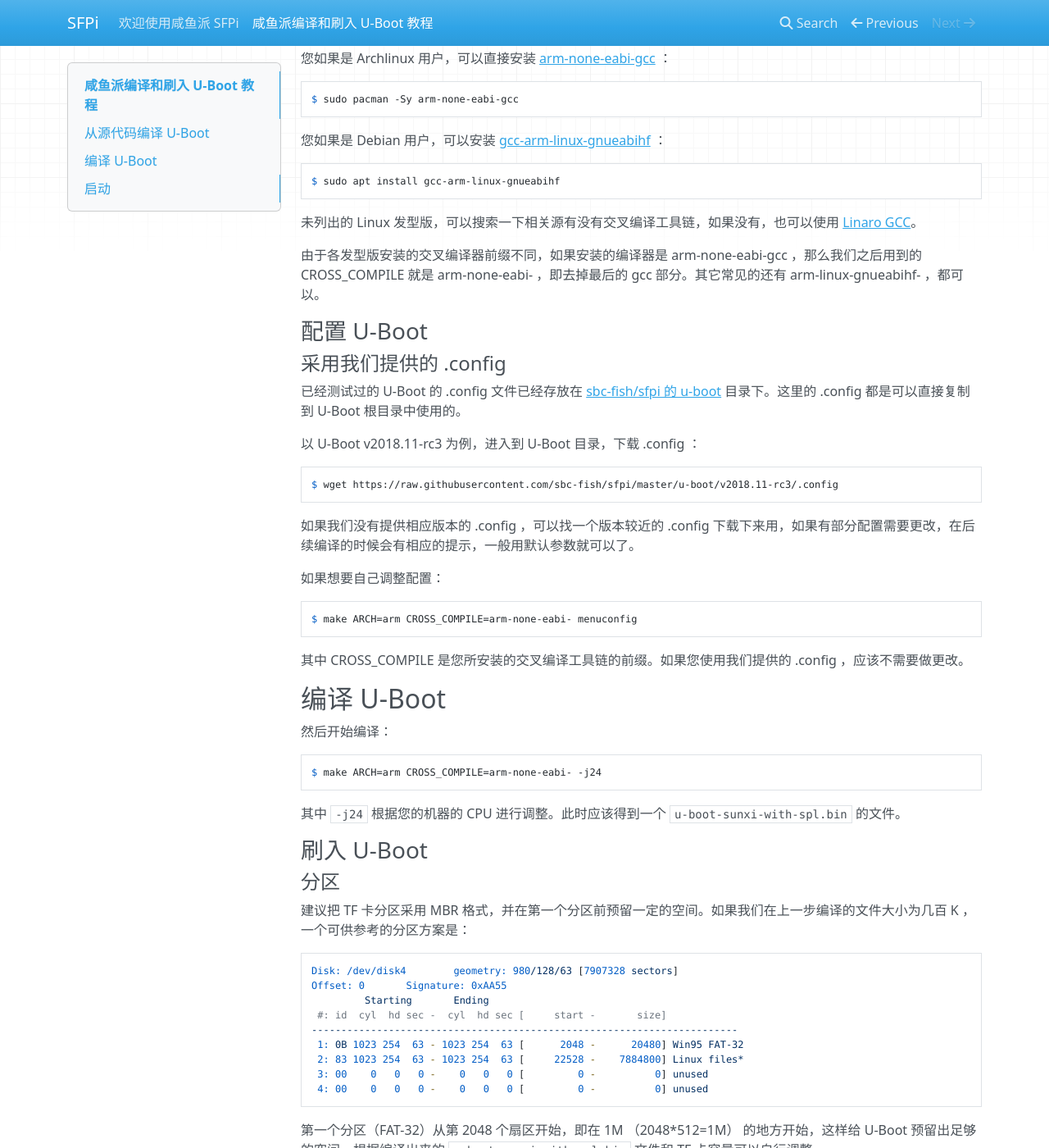
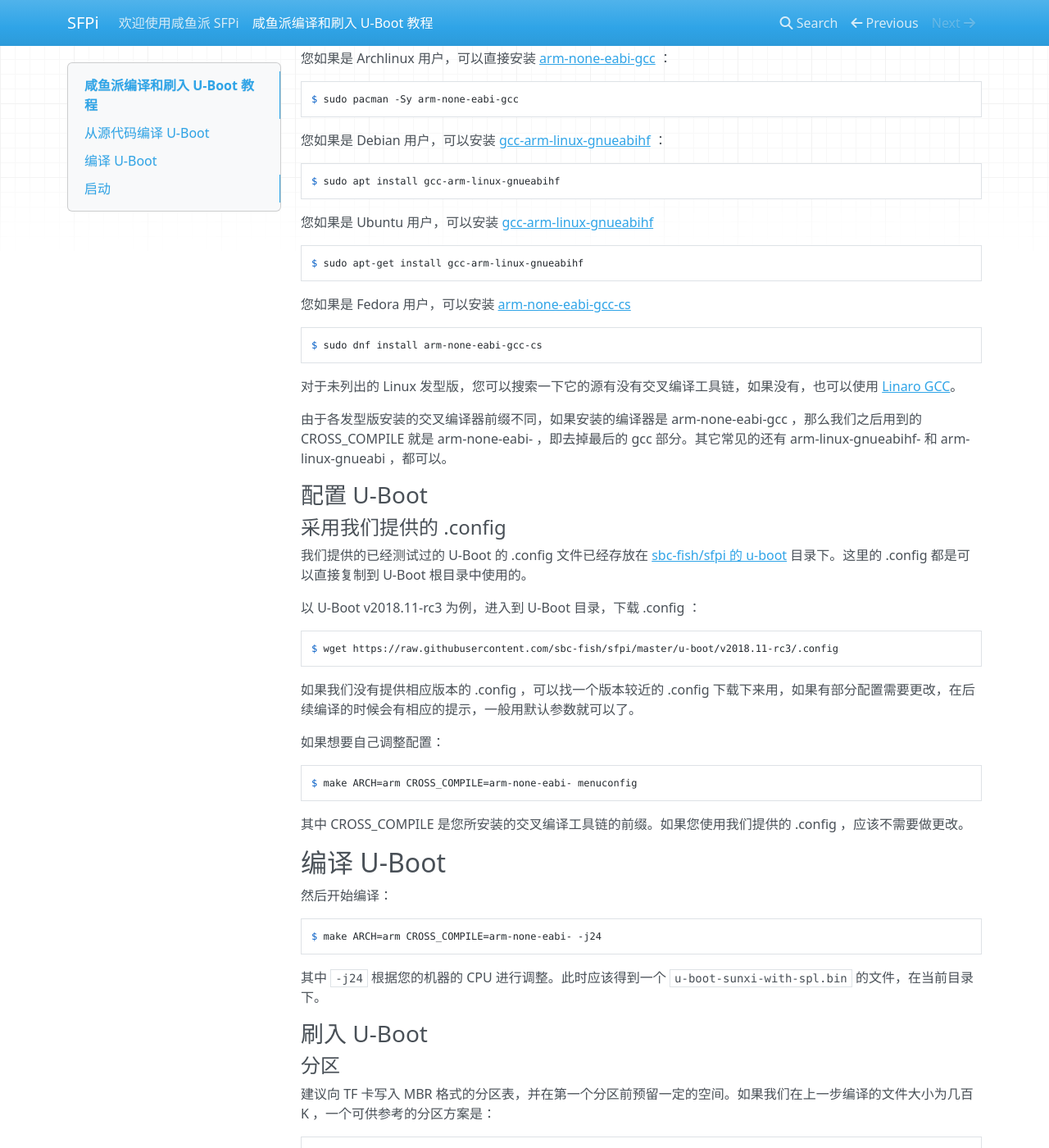
Before and after one commit to sbc-fish/sfpi, an MkDocs documentation site: the page built from docs/docs/uboot.md, in a window 1280 px wide and 1400 px high, scrolled down 523 px. Shown: the whole window at 82% size. Built offline with MkDocs 1.6.1, drawn with Linux system fonts in a browser that asks for light colours; nearby versions of some CDN libraries; some of the changed text lies outside the part shown.

Commit message:
Improve uboot.md

````diff
--- a/docs/docs/uboot.md
+++ b/docs/docs/uboot.md
@@ -38,15 +38,27 @@ $ sudo pacman -Sy arm-none-eabi-gcc
 $ sudo apt install gcc-arm-linux-gnueabihf
 ```
 
-未列出的 Linux 发型版，可以搜索一下相关源有没有交叉编译工具链，如果没有，也可以使用 [Linaro GCC](https://releases.linaro.org/components/toolchain/binaries/latest-7/arm-eabi/)。
+您如果是 Ubuntu 用户，可以安装 [gcc-arm-linux-gnueabihf](https://packages.ubuntu.com/bionic/gcc-arm-linux-gnueabihf)
 
-由于各发型版安装的交叉编译器前缀不同，如果安装的编译器是 arm-none-eabi-gcc ，那么我们之后用到的 CROSS_COMPILE 就是 arm-none-eabi- ，即去掉最后的 gcc 部分。其它常见的还有 arm-linux-gnueabihf- ，都可以。
+```shell
+$ sudo apt-get install gcc-arm-linux-gnueabihf
+```
+
+您如果是 Fedora 用户，可以安装 [arm-none-eabi-gcc-cs](https://rpmfind.net/linux/rpm2html/search.php?query=arm-none-eabi-gcc)
+
+```shell
+$ sudo dnf install arm-none-eabi-gcc-cs
+```
+
+对于未列出的 Linux 发型版，您可以搜索一下它的源有没有交叉编译工具链，如果没有，也可以使用 [Linaro GCC](https://releases.linaro.org/components/toolchain/binaries/latest-7/arm-eabi/)。
+
+由于各发型版安装的交叉编译器前缀不同，如果安装的编译器是 arm-none-eabi-gcc ，那么我们之后用到的 CROSS_COMPILE 就是 arm-none-eabi- ，即去掉最后的 gcc 部分。其它常见的还有 arm-linux-gnueabihf- 和 arm-linux-gnueabi ，都可以。
 
 ### 配置 U-Boot
 
 #### 采用我们提供的 .config
 
-已经测试过的 U-Boot 的 .config 文件已经存放在 [sbc-fish/sfpi 的 u-boot](https://github.com/sbc-fish/sfpi/tree/master/u-boot) 目录下。这里的 .config 都是可以直接复制到 U-Boot 根目录中使用的。
+我们提供的已经测试过的 U-Boot 的 .config 文件已经存放在 [sbc-fish/sfpi 的 u-boot](https://github.com/sbc-fish/sfpi/tree/master/u-boot) 目录下。这里的 .config 都是可以直接复制到 U-Boot 根目录中使用的。
 
 以 U-Boot v2018.11-rc3 为例，进入到 U-Boot 目录，下载 .config ：
 
@@ -72,14 +84,14 @@ $ make ARCH=arm CROSS_COMPILE=arm-none-eabi- menuconfig
 $ make ARCH=arm CROSS_COMPILE=arm-none-eabi- -j24
 ```
 
-其中 `-j24` 根据您的机器的 CPU 进行调整。此时应该得到一个 `u-boot-sunxi-with-spl.bin` 的文件。
+其中 `-j24` 根据您的机器的 CPU 进行调整。此时应该得到一个 `u-boot-sunxi-with-spl.bin` 的文件，在当前目录下。
 
 
 ### 刷入 U-Boot
 
 #### 分区
 
-建议把 TF 卡分区采用 MBR 格式，并在第一个分区前预留一定的空间。如果我们在上一步编译的文件大小为几百 K ，一个可供参考的分区方案是：
+建议向 TF 卡写入 MBR 格式的分区表，并在第一个分区前预留一定的空间。如果我们在上一步编译的文件大小为几百 K ，一个可供参考的分区方案是：
 
 ```
 Disk: /dev/disk4        geometry: 980/128/63 [7907328 sectors]
@@ -93,7 +105,7 @@ Offset: 0       Signature: 0xAA55
  4: 00    0   0   0 -    0   0   0 [         0 -          0] unused
 ```
 
-第一个分区（FAT-32）从第 2048 个扇区开始，即在 1M （2048*512=1M） 的地方开始，这样给 U-Boot 预留出足够的空间。根据编译出来的 `u-boot-sunxi-with-spl.bin` 文件和 TF 卡容量可以自行调整。
+第一个分区（FAT-32）从第 2048 个扇区开始，即在 1M （2048*512=1M） 的地方开始，这样给 U-Boot 预留出足够的空间。这个预留的空间大小，根据编译出来的 `u-boot-sunxi-with-spl.bin` 文件和 TF 卡容量自行调整。对于分区工具的使用，可以参考 [Partitioning - Archlinux Wiki](https://wiki.archlinux.org/index.php/Partitioning#Master_Boot_Record) 、 [fdisk - Archlinux Wiki](https://wiki.archlinux.org/index.php/Fdisk) 或 [fdisk Manpages](https://ss64.com/osx/fdisk.html) 。
 
 #### 使用 DD 刷入 U-Boot
 
@@ -117,4 +129,29 @@ $ screen [tty] 115200
 
 查看串口。对于 macOS ，此处的 tty 应为 /dev/tty.wchusbserial* 的格式。
 
-按下板上的上电按钮，如果配置成功，应该可以成功看到 U-Boot 的启动。至此，我们就可以进行下一步的 Linux 内核编译过程了。
+按下板上的上电按钮，如果配置成功，应该可以成功看到 U-Boot 的启动如下：
+
+```
+U-Boot SPL 2018.11-rc3 (Nov 09 2018 - 11:55:32 +0800)
+DRAM: 64 MiB
+Trying to boot from MMC1
+
+
+U-Boot 2018.11-rc3 (Nov 09 2018 - 11:55:32 +0800) Allwinner Technology
+
+CPU:   Allwinner V3s (SUN8I 1681)
+Model: Lichee Pi Zero
+DRAM:  64 MiB
+MMC:   SUNXI SD/MMC: 0
+Loading Environment from FAT... OK
+In:    serial@01c28000
+Out:   serial@01c28000
+Err:   serial@01c28000
+Net:   No ethernet found.
+starting USB...
+No controllers found
+Hit any key to stop autoboot:  0
+=>
+```
+
+至此，我们就可以进行下一步的 Linux 内核编译过程了。
````
